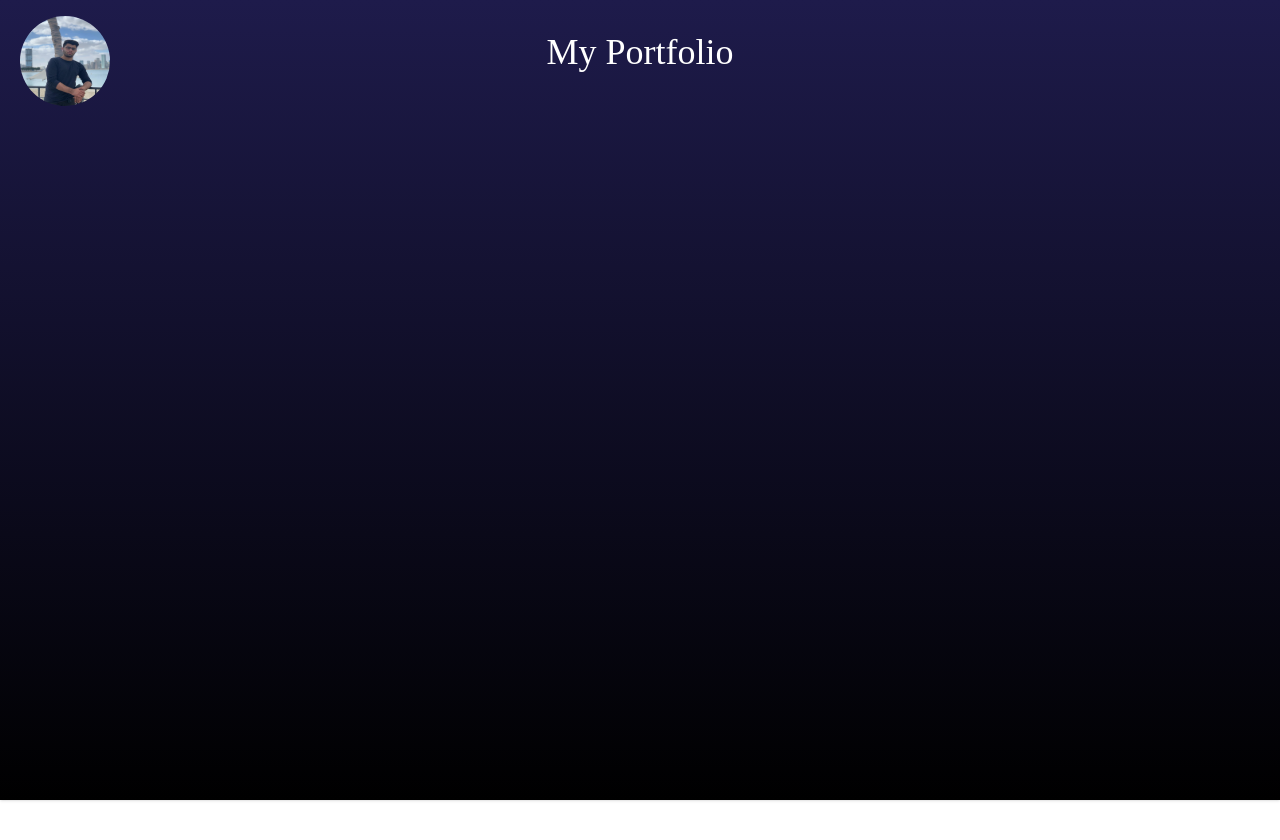
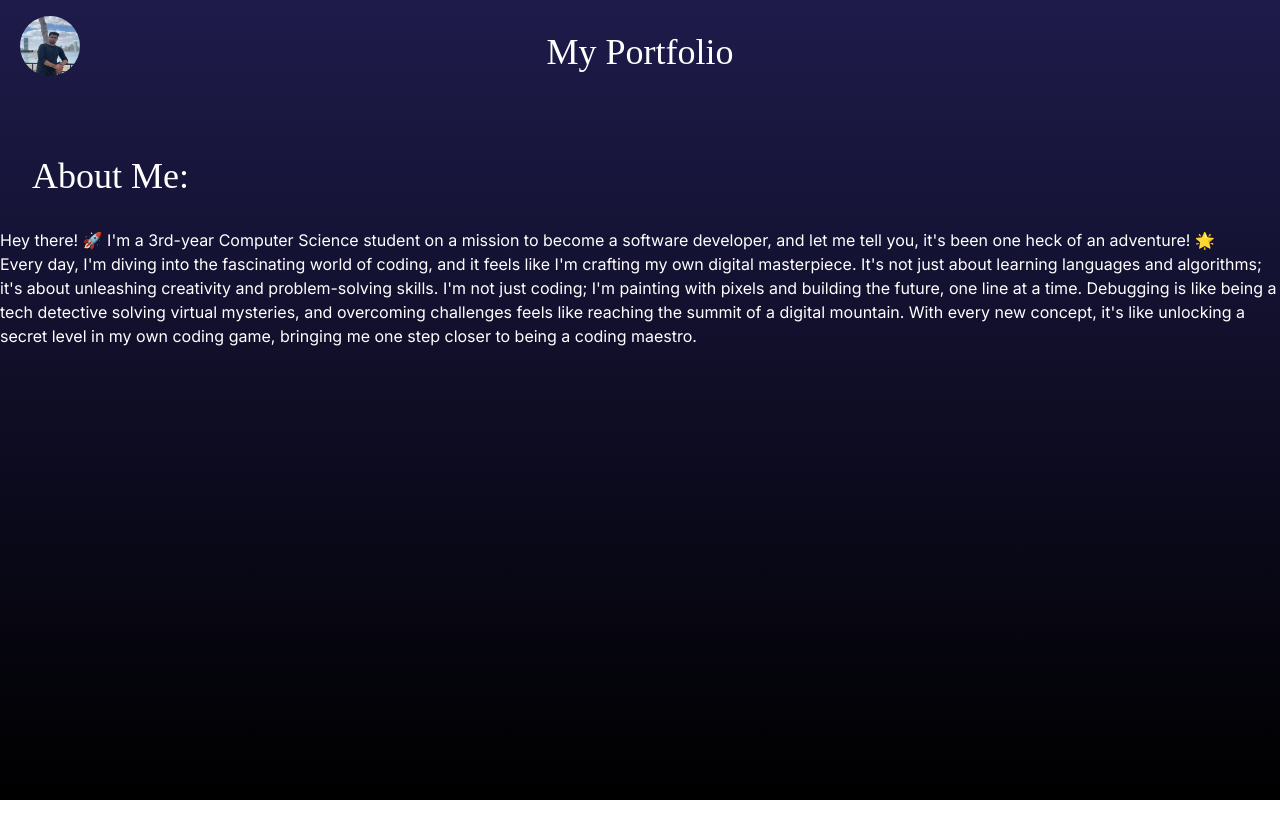
Before and after one commit to GamingSeries/my-portfolio, a Next.js app: page / in a window 1280 px wide. Shown: the top 840 px of the page. After the commit the page ends 800 px from the top, so only its background shows below. Built offline with nearby package versions, Linux system fonts and the light colour scheme.

Commit message:
about me section(without styling) completed

```diff
--- a/app/page.tsx
+++ b/app/page.tsx
@@ -1,12 +1,10 @@
 import React from 'react';
 import MyComponent from '../components/mycomponents';
-import AboutMeComponent from '@/components/aboutme';
 
 const HomePage: React.FC = () => {
   return (
     <div>
       <MyComponent />
-      <AboutMeComponent/>
     </div>
   );
 };
--- a/components/aboutme.tsx
+++ /dev/null
@@ -1,12 +0,0 @@
-import React from 'react';
-
-const AboutMeComponent: React.FC = () => {
-  return (
-    <div className="w-[191px] h-[37px] text-white text-[32px] font-normal font-['Karma'] p-4 md:p-7 lg:p-8">
-      About Me:<br/>
-      Your content goes here
-    </div>
-  );
-};
-
-export default AboutMeComponent;
--- a/components/mycomponents.tsx
+++ b/components/mycomponents.tsx
@@ -2,25 +2,33 @@ import React from 'react';
 
 const MyComponent: React.FC = () => {
   return (
-    <div className="bg-gradient-to-b from-indigo-950 to-black shadow">
-      {/* Content */}
-      <div className="flex justify-center items-start h-screen">
+    <div className="flex flex-col items-center h-screen">
+      {/* Title */}
       <div className="w-full md:w-1/2 lg:w-1/3 text-center text-white text-2xl md:text-3xl lg:text-4xl font-normal font-[Karma] p-4 md:p-7 lg:p-8">
         My Portfolio
       </div>
+
+      {/* Profile picture and About Me Section */}
+      <div className="flex items-start">
+        {/* Profile picture */}
+        <img
+          className="w-[40px] h-[40px] md:w-[50px] md:h-[50px] lg:w-[60px] lg:h-[60px] absolute rounded-full"
+          src="/images/23bc50b4-9ba0-423a-a149-279afc732e98.JPG"
+          alt="Profile"
+          style={{ left: '20px', top: '16px' }}
+        />
       </div>
 
-      {/* Other sections with different background colors */}
-      <div className=''>
-        {/* Content with a transparent background */}
+      <div className='text-white text-2xl md:text-3xl lg:text-4xl font-normal font-[Karma] p-4 md:p-7 lg:p-8 text-left' style={{ marginTop: '20px', marginRight: 'auto' }}>
+        About Me:
       </div>
 
-      {/* Profile picture */}
-      <img
-        className="w-[35px] h-[35px] md:w-[70px] md:h-[70px] lg:w-[90px] lg:h-[90px] left-[20px] top-[16px] absolute rounded-full"
-        src="/images/23bc50b4-9ba0-423a-a149-279afc732e98.JPG"
-        alt="Profile"
-      />
+        <div className='text-white'>
+          Hey there! 🚀 I'm a 3rd-year Computer Science student on a mission to become a software developer, and let me tell you, it's been one heck of an adventure! 🌟
+          <br />
+          Every day, I'm diving into the fascinating world of coding, and it feels like I'm crafting my own digital masterpiece. It's not just about learning languages and algorithms; it's about unleashing creativity and problem-solving skills. I'm not just coding; I'm painting with pixels and building the future, one line at a time.
+          Debugging is like being a tech detective solving virtual mysteries, and overcoming challenges feels like reaching the summit of a digital mountain. With every new concept, it's like unlocking a secret level in my own coding game, bringing me one step closer to being a coding maestro.
+        </div>
       </div>
   );
 };
--- a/styles/globals.css
+++ b/styles/globals.css
@@ -11,3 +11,11 @@
     --foreground-rgb: 255, 255, 255;
   }
 }
+
+/* globals.css */
+
+body {
+  @apply bg-gradient-to-b from-indigo-950 to-black shadow;
+  margin: 0;
+  padding: 0;
+}
```
Also changed, not shown: public/images/23bc50b4-9ba0-423a-a149-279afc732e98 2.JPG (added). Lines whose indentation alone changed are shown as unchanged.
